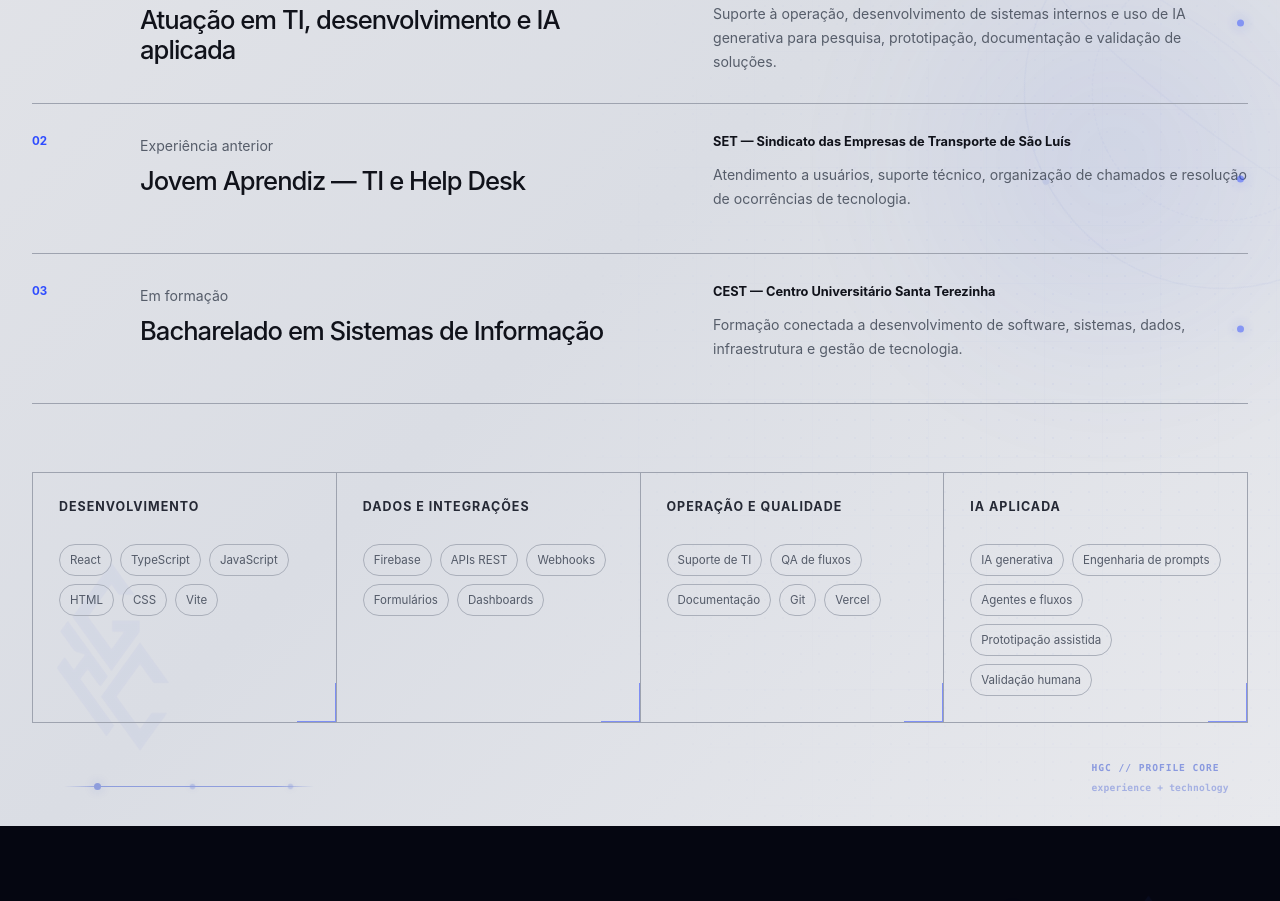
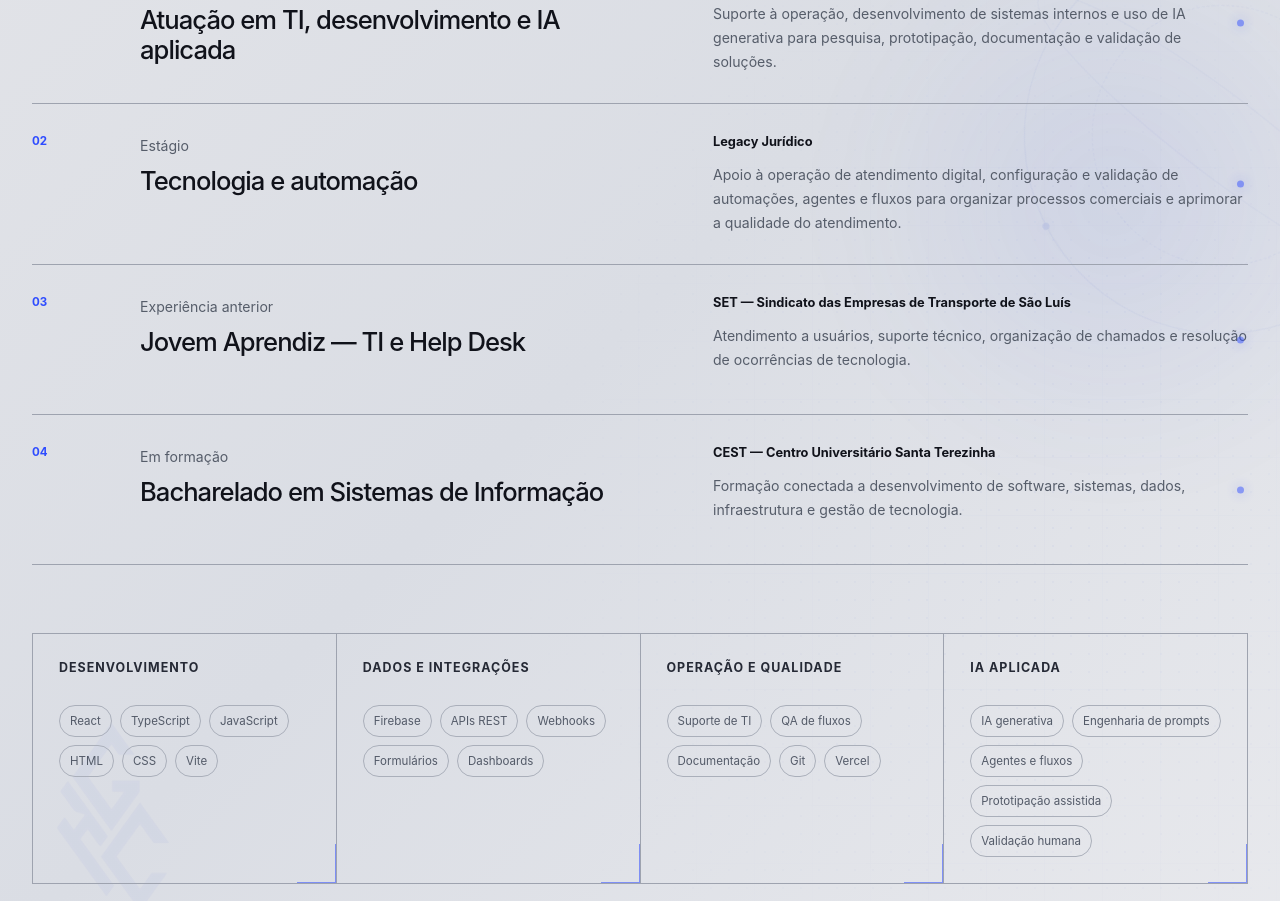
Before and after one commit to hilgabe/hgc-portfolio, a React (Vite) app: page / in a window 1280 px wide. Shown: the part 5220-6121 px from the top of the page. Built offline with nearby package versions, Linux system fonts and the light colour scheme.

Commit message:
feat: add Legacy Juridico internship

```diff
--- a/src/data/portfolio.ts
+++ b/src/data/portfolio.ts
@@ -213,6 +213,12 @@ export const experience = [
     description: 'Suporte à operação, desenvolvimento de sistemas internos e uso de IA generativa para pesquisa, prototipação, documentação e validação de soluções.',
   },
   {
+    period: 'Estágio',
+    role: 'Tecnologia e automação',
+    organization: 'Legacy Jurídico',
+    description: 'Apoio à operação de atendimento digital, configuração e validação de automações, agentes e fluxos para organizar processos comerciais e aprimorar a qualidade do atendimento.',
+  },
+  {
     period: 'Experiência anterior',
     role: 'Jovem Aprendiz — TI e Help Desk',
     organization: 'SET — Sindicato das Empresas de Transporte de São Luís',
```
